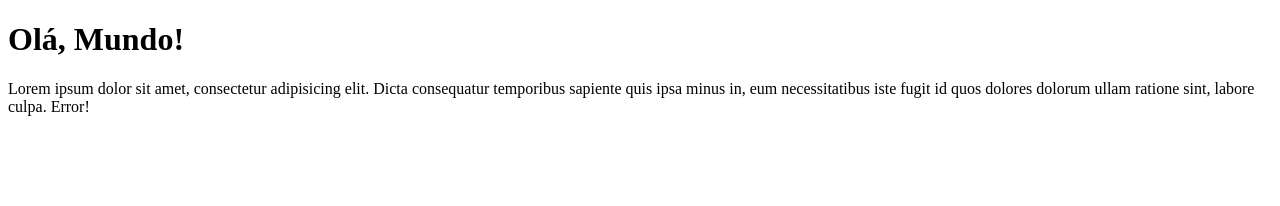
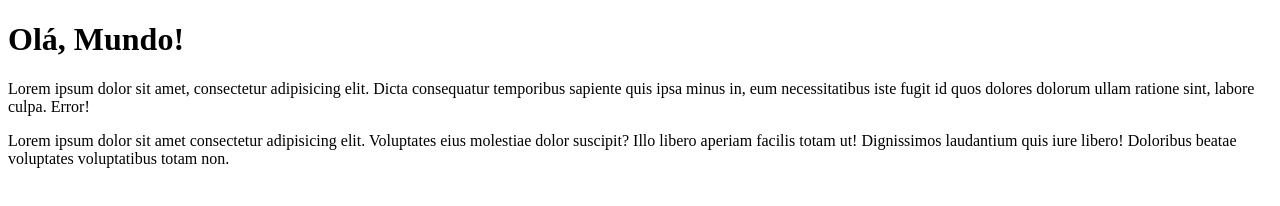
Before and after one commit to marcx1385/Ola-Mundo, a plain HTML site: page site-exemplo/index.html in a window 1280 px wide. Drawn offline with Linux system fonts and the light colour scheme.

Commit message:
Adicionei 1 parágrafo

```diff
--- a/site-exemplo/index.html
+++ b/site-exemplo/index.html
@@ -8,5 +8,6 @@
 <body>
     <h1>Olá, Mundo!</h1>
     <p>Lorem ipsum dolor sit amet, consectetur adipisicing elit. Dicta consequatur temporibus sapiente quis ipsa minus in, eum necessitatibus iste fugit id quos dolores dolorum ullam ratione sint, labore culpa. Error!</p>
+    <p>Lorem ipsum dolor sit amet consectetur adipisicing elit. Voluptates eius molestiae dolor suscipit? Illo libero aperiam facilis totam ut! Dignissimos laudantium quis iure libero! Doloribus beatae voluptates voluptatibus totam non.</p>
 </body>
 </html>
```
